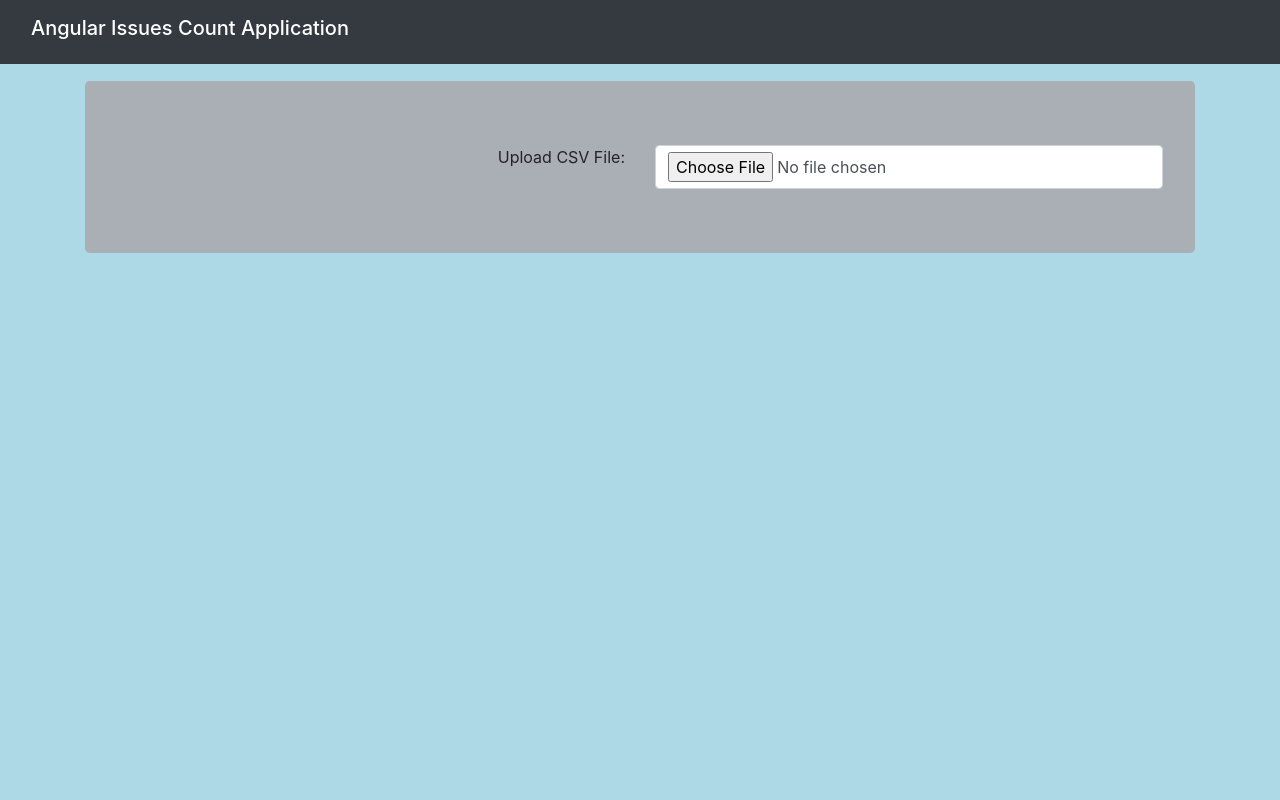
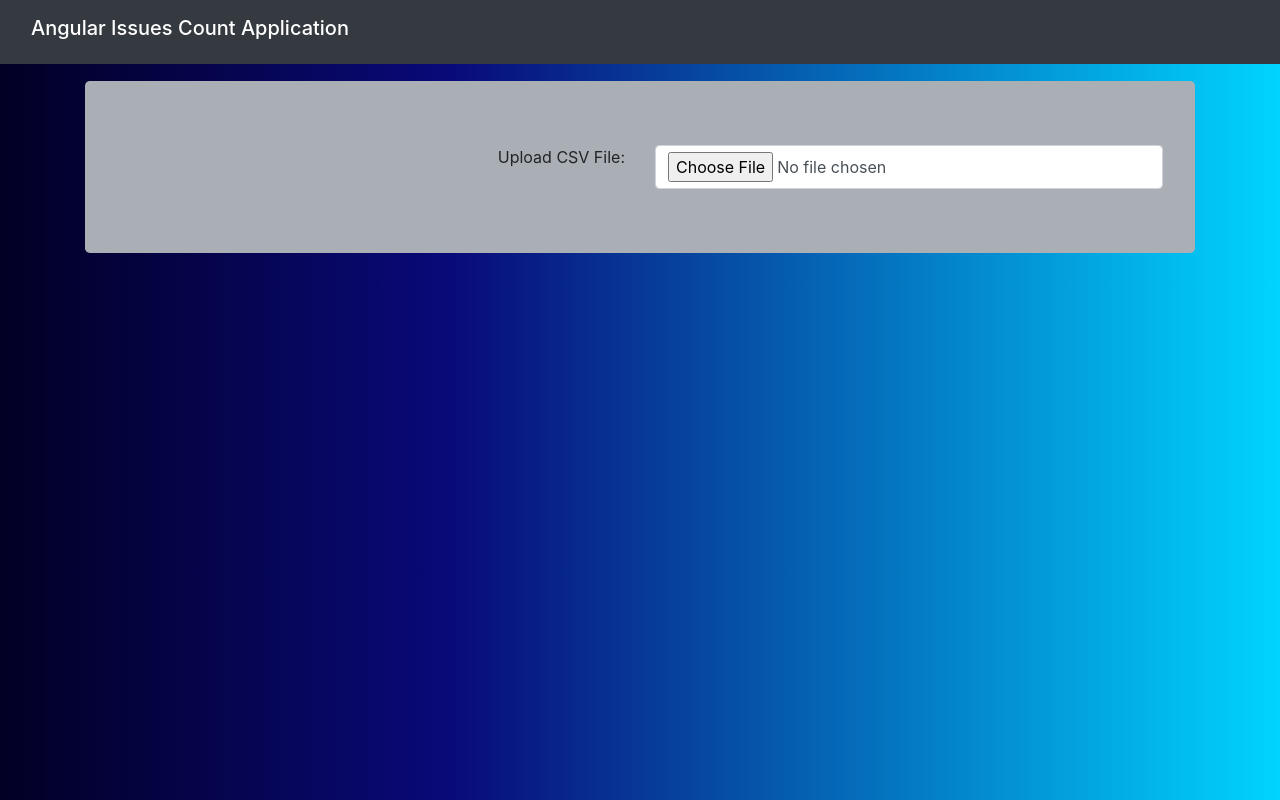
Before and after one commit to sheikcts/angularIssuesCount, an Angular app: page / in a window 1280 px wide. Built offline with nearby package versions, Linux system fonts and the light colour scheme; what @uiowa/digit-only would draw is missing.

Commit message:
Added body backgrount to gradient color

```diff
--- a/src/styles.css
+++ b/src/styles.css
@@ -1,4 +1,5 @@
 /* You can add global styles to this file, and also import other style files */
 body {
-    background-color: lightblue !important;
+    background: rgb(2,0,36);
+    background: linear-gradient(90deg, rgba(2,0,36,1) 0%, rgba(9,9,121,1) 35%, rgba(0,212,255,1) 100%);
 }
```
